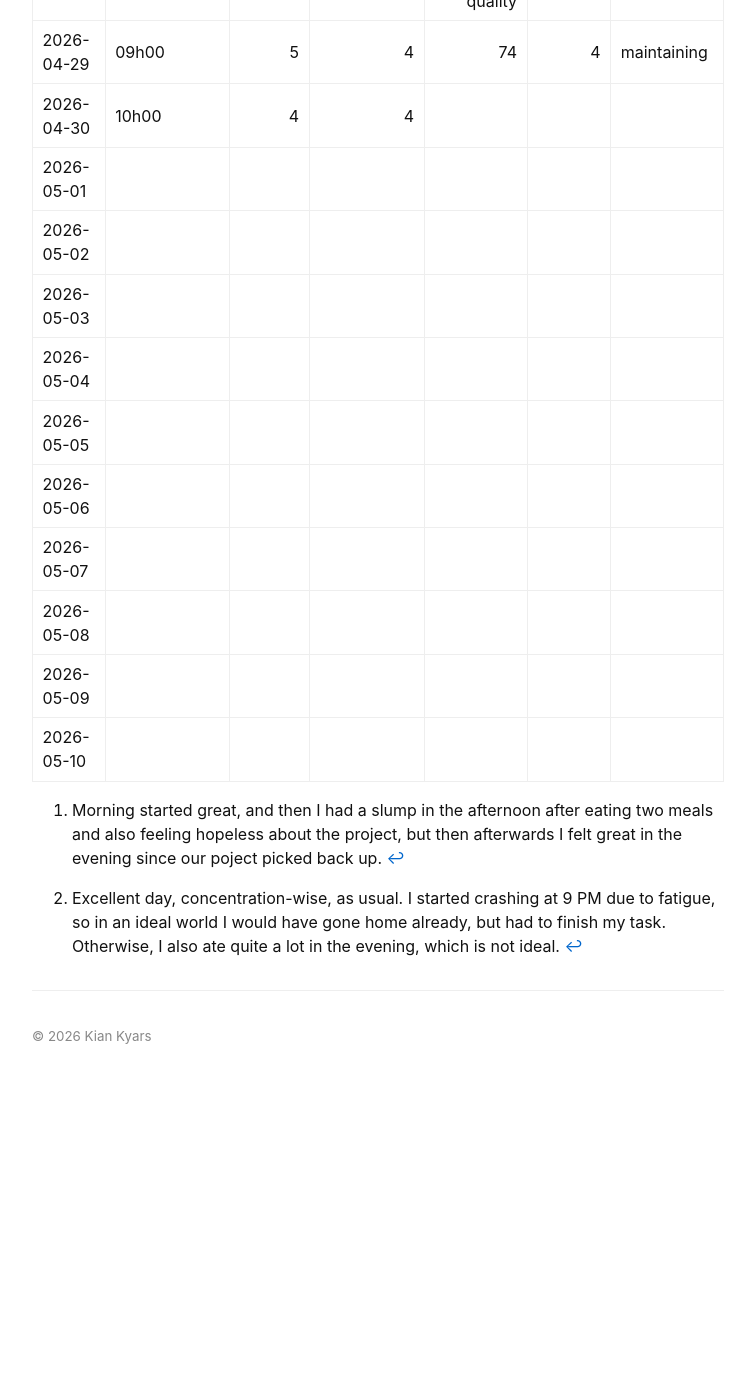
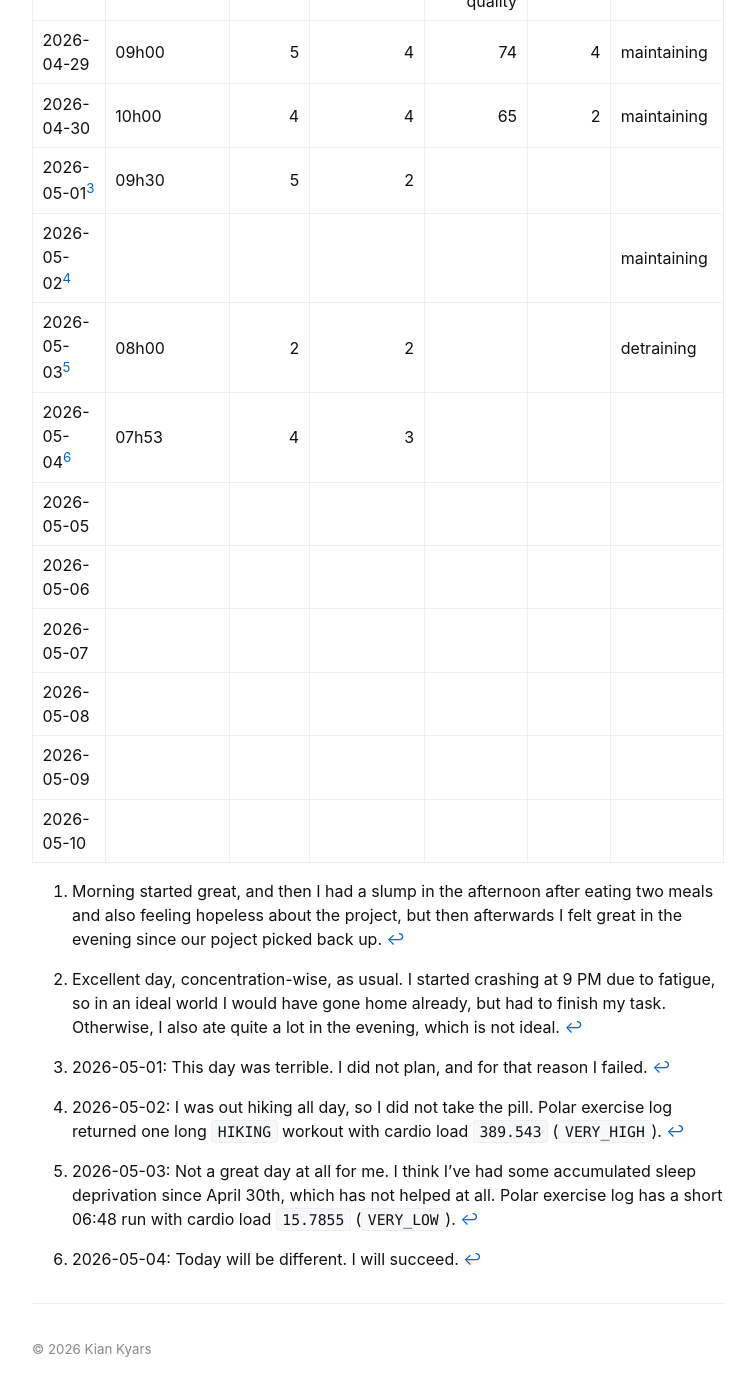
Before and after one commit to kiankyars/kiankyars.github.io, a Jekyll site: the page built from _posts/blog/2026-02-04-biomaxing.md, in a window 1280 px wide and 1400 px high, scrolled down 1828 px. Shown: the top 1396 px of the window, without its empty margins (262-1017 px from the left). Built offline with Jekyll 4.4.1, drawn with Linux system fonts in a browser that asks for light colours; before the commit the page ends 2915 px from its top, so only the background shows below that.

Commit message:
Update May 2026 posts

```diff
--- a/_posts/blog/2026-02-04-biomaxing.md
+++ b/_posts/blog/2026-02-04-biomaxing.md
@@ -36,11 +36,11 @@ Auto-fill target: Polar sleep score/charge and Polar training status if availabl
 | 2026-04-27[^1] | 10h00 | 5 | 4 | 52 | 1 | maintaining |
 | 2026-04-28[^2] | 18h30 | 5 | 5 | Watch didn't record sleep, but it was poor quality | ditto | detraining |
 | 2026-04-29 | 09h00 | 5 | 4 | 74 | 4 | maintaining |
-| 2026-04-30 | 10h00 | 4 | 4 |  |  |  |
-| 2026-05-01 |  |  |  |  |  |  |
-| 2026-05-02 |  |  |  |  |  |  |
-| 2026-05-03 |  |  |  |  |  |  |
-| 2026-05-04 |  |  |  |  |  |  |
+| 2026-04-30 | 10h00 | 4 | 4 | 65 | 2 | maintaining |
+| 2026-05-01[^3] | 09h30 | 5 | 2 |  |  |  |
+| 2026-05-02[^4] |  |  |  |  |  | maintaining |
+| 2026-05-03[^5] | 08h00 | 2 | 2 |  |  | detraining |
+| 2026-05-04[^6] | 07h53 | 4 | 3 |  |  |  |
 | 2026-05-05 |  |  |  |  |  |  |
 | 2026-05-06 |  |  |  |  |  |  |
 | 2026-05-07 |  |  |  |  |  |  |
@@ -50,3 +50,7 @@ Auto-fill target: Polar sleep score/charge and Polar training status if availabl
 
 [^1]: Morning started great, and then I had a slump in the afternoon after eating two meals and also feeling hopeless about the project, but then afterwards I felt great in the evening since our poject picked back up.
 [^2]: Excellent day, concentration-wise, as usual. I started crashing at 9 PM due to fatigue, so in an ideal world I would have gone home already, but had to finish my task. Otherwise, I also ate quite a lot in the evening, which is not ideal.
+[^3]: 2026-05-01: This day was terrible. I did not plan, and for that reason I failed.
+[^4]: 2026-05-02: I was out hiking all day, so I did not take the pill. Polar exercise log returned one long `HIKING` workout with cardio load `389.543` (`VERY_HIGH`).
+[^5]: 2026-05-03: Not a great day at all for me. I think I've had some accumulated sleep deprivation since April 30th, which has not helped at all. Polar exercise log has a short 06:48 run with cardio load `15.7855` (`VERY_LOW`).
+[^6]: 2026-05-04: Today will be different. I will succeed.
```
Also changed, not shown: _posts/blog/2026-05-01-codex.md (added, +32 -0 lines), _posts/weekly-victories/2026-05-01-weekly-victories.md (+2 -2 lines).
